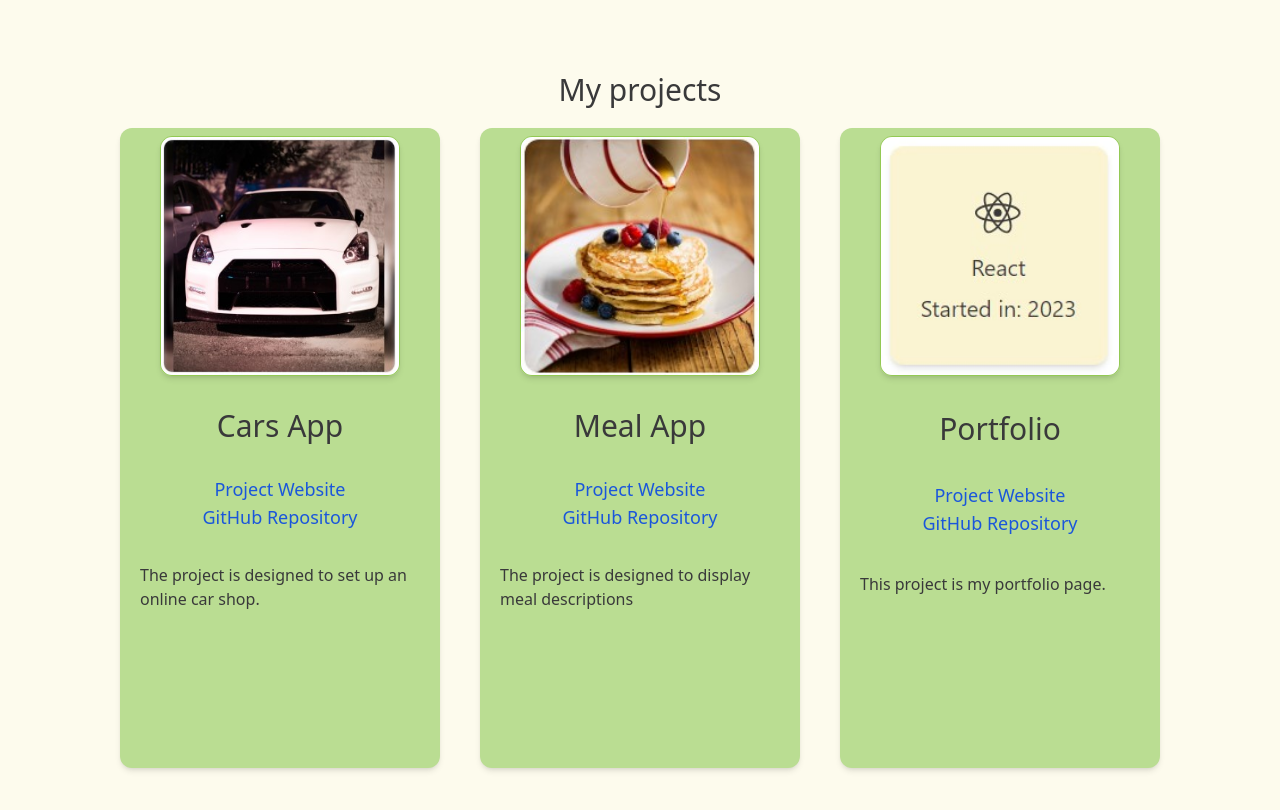
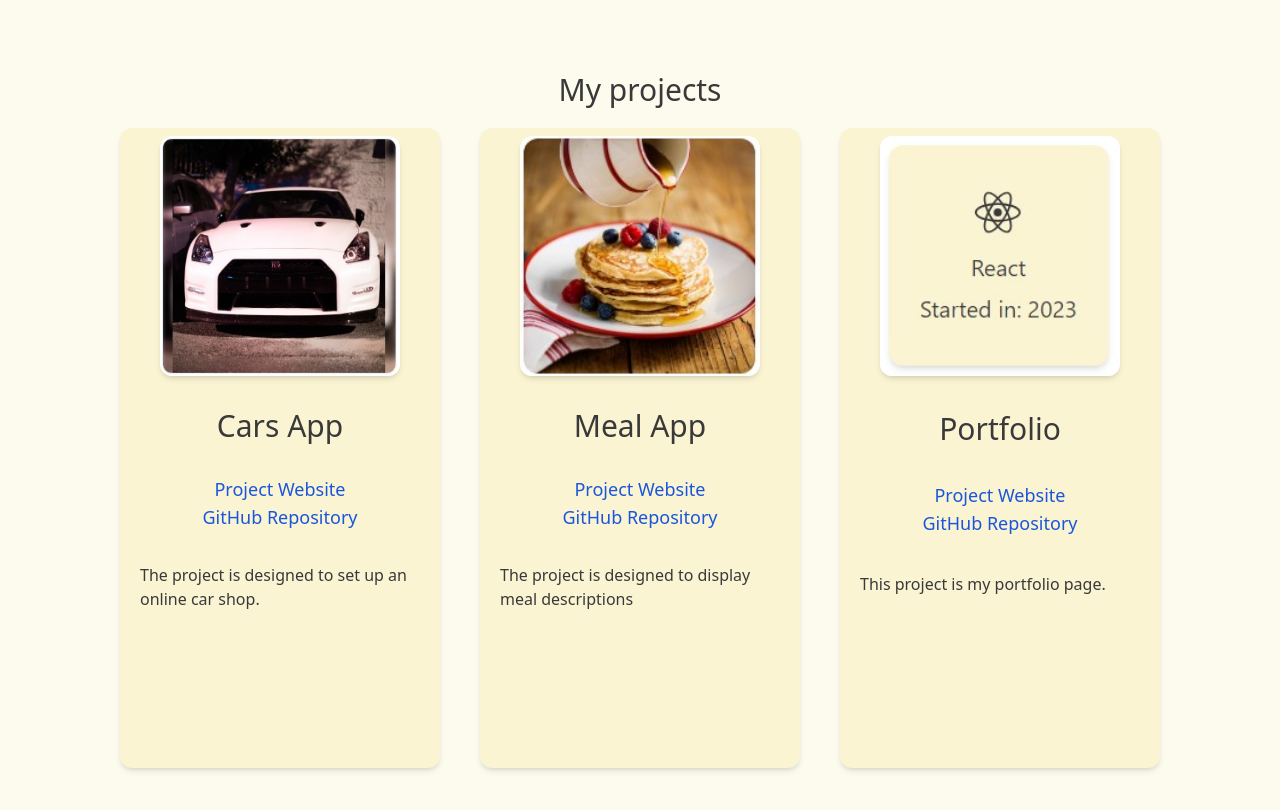
Before and after one commit to jakubhajduk53/portfolio, a React (Create React App) app: page / in a window 1280 px wide. Shown: the part 1580-2390 px from the top of the page. Built offline with nearby package versions, Linux system fonts and the light colour scheme.

Commit message:
style: update Project colors

```diff
--- a/src/components/Project.js
+++ b/src/components/Project.js
@@ -1,10 +1,10 @@
 function Project({ value, image, description, site, repository }) {
   return (
-    <div className="grid justify-items-center md:w-[20rem] md:h-[40rem] bg-pistachio rounded-xl shadow-md">
+    <div className="grid justify-items-center md:w-[20rem] md:h-[40rem] bg-cornsilk hover:bg-vanilla rounded-xl shadow-md">
       <img
         src={image}
         alt={value}
-        className="border border-yellow-green w-[5rem] h-[5rem] md:w-[15rem] md:h-[15rem] rounded-xl shadow-md mt-2  transition-colors"
+        className=" w-[5rem] h-[5rem] md:w-[15rem] md:h-[15rem] rounded-xl shadow-md mt-2  transition-colors"
       />
       <div className="text-xl md:text-3xl text-center">{value}</div>
       <div className="flex flex-col text-center text-blue-700 text-sm md:text-lg">
```
